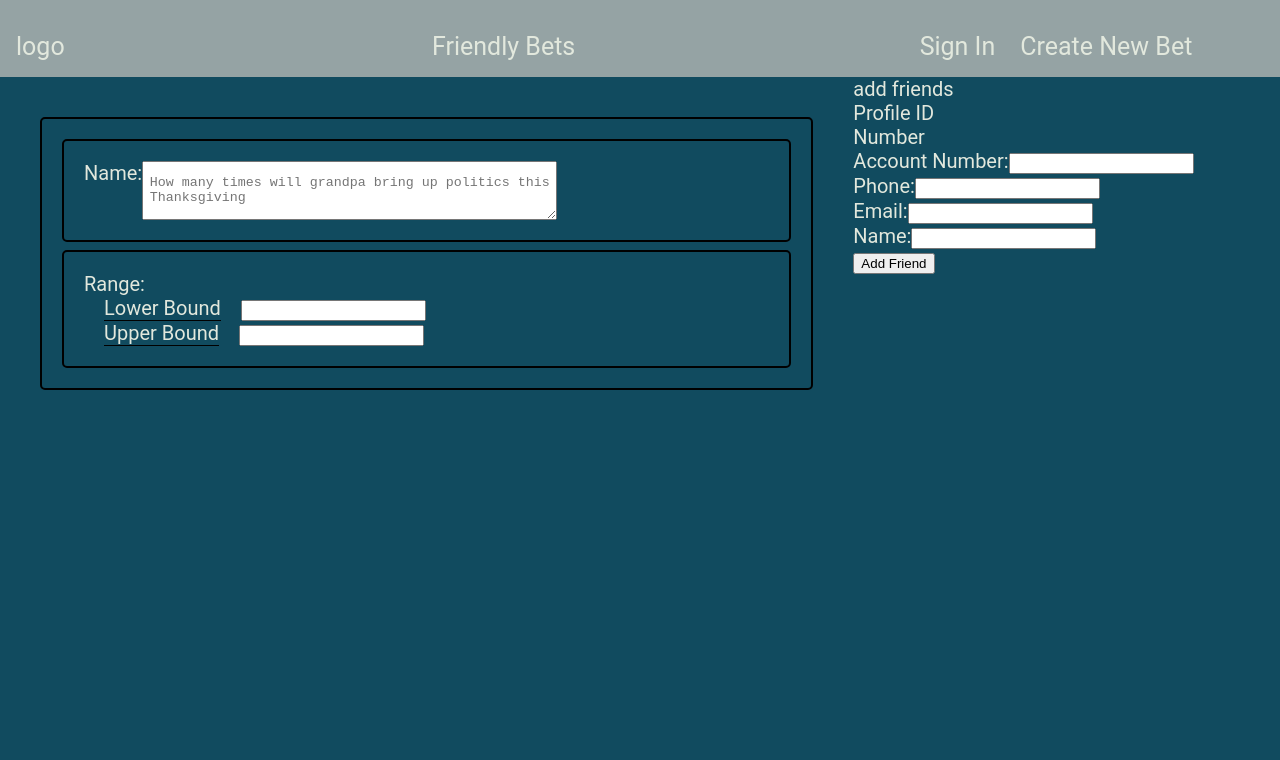
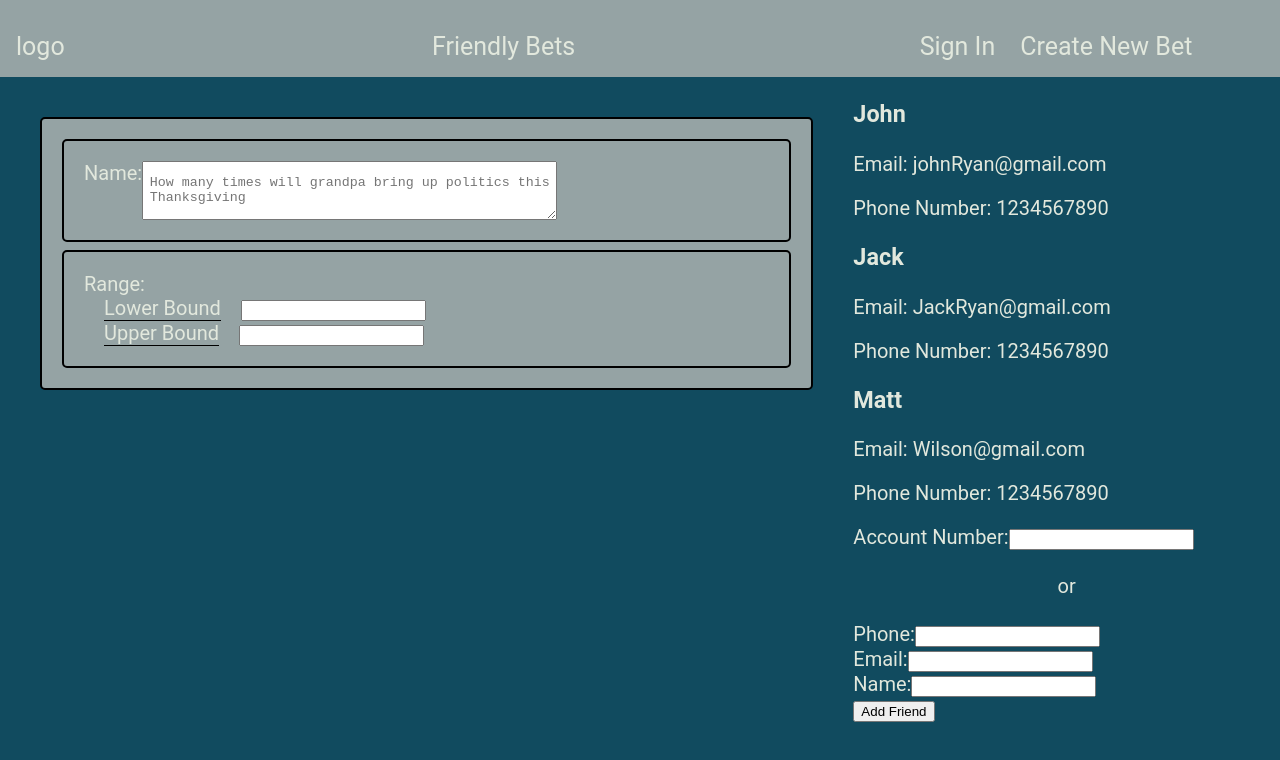
Before and after one commit to ThisisJackRyan/Friendly-Betting, a React (Create React App) app: page /NewBet in a window 1280 px wide. Both pictures are taken after a click on the button "Add Friend". Shown: the top 760 px of the page. Built offline with nearby package versions, Linux system fonts and the light colour scheme.

Commit message:
displaying names in add friend

```diff
--- a/src/App.css
+++ b/src/App.css
@@ -112,13 +112,10 @@ body{
 
 .CreateNewBet{
   margin:2em;
-
-}
-.CreateNewBet>div{
   border: solid black 2px;
+  background-color: var(--cadet-gray);
   border-radius: 5px;
   padding: 1em;
-
 }
 
 
@@ -145,3 +142,9 @@ body{
   margin-right:1em;
   border-bottom: 1px black solid ;
 }
+.or{
+  display: flex;
+  justify-content: center;
+  align-items: center;
+  text-align: center;
+}
--- a/src/Components/AddFreind.jsx
+++ b/src/Components/AddFriend.jsx
@@ -36,6 +36,9 @@ const AddFriend = () => {
         <input type="text" value={accountNumber} onChange={handleAccountNumberChange} />
       </label>
       <br />
+      <br />
+      <div className="or">or</div>
+      <br />
       <label>
         Phone:
         <input type="text" value={phone} onChange={handlePhoneChange} />
--- a/src/Components/CreateNewBet.jsx
+++ b/src/Components/CreateNewBet.jsx
@@ -4,7 +4,6 @@
 const CreateNewBet = () => {
     return (
         <div className="CreateNewBet">
-            <div>
                 <div className="flex name">
                     <div className="nameLabel">Name: </div>
                     <textarea className="nameInput" placeholder="How many times will grandpa bring up politics this Thanksgiving"></textarea>
@@ -22,7 +21,6 @@ const CreateNewBet = () => {
                         <input type="text" />
                     </div>
                 </div>
-            </div>
         </div>
     )
 }
--- a/src/Components/NewBet.jsx
+++ b/src/Components/NewBet.jsx
@@ -5,7 +5,7 @@ import Players from "./Players";
 
 const NewBet = () => {
     return (
-        <div className="flex">
+        <div className="flex ">
             <div className="x2">
                 <CreateNewBet />
             </div>
--- a/src/Components/Players.jsx
+++ b/src/Components/Players.jsx
@@ -1,16 +1,52 @@
-import AddFriend from "./AddFreind"
+import AddFriend from "./AddFriend"
 import React, { useState } from 'react';
 
 
 const Players = () => {
 
+    let json = {
+        "friends": [
+
+            {
+
+
+                "name": "John",
+                "email": "johnRyan@gmail.com",
+                "phone": "1234567890"
+
+
+            },
+            {
+
+                "name": "Jack",
+                "email": "JackRyan@gmail.com",
+                "phone": "1234567890"
+
+
+            },
+            {
+
+                "name": "Matt",
+                "email": "Wilson@gmail.com",
+                "phone": "1234567890"
+
+
+            }
+
+        ]
+    }
+    console.log(json["friends"])
     const [displayPlayers,setDisplayPlayers] = useState(false)
 
     return (
         <div>
-            <div>add friends</div>
-            <div>Profile ID</div>
-            <div>Number</div>
+            {json["friends"].map((friend) => (
+                <div >
+                <h3>{friend["name"]}</h3>
+                <p>Email: {friend["email"]}</p>
+                <p>Phone Number: {friend["phone"]}</p>
+                </div>
+            ))}
             <div>
             {
               displayPlayers ?
```
